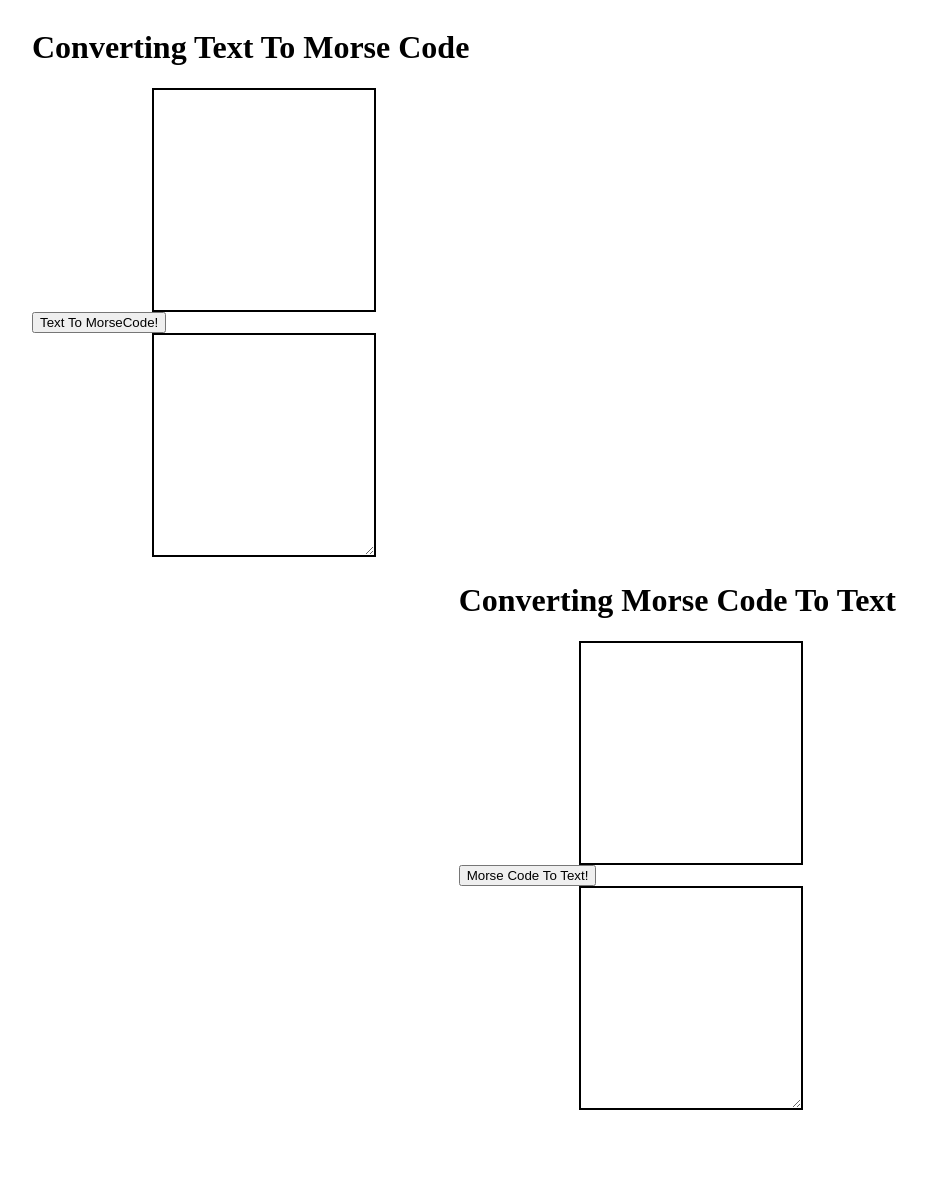
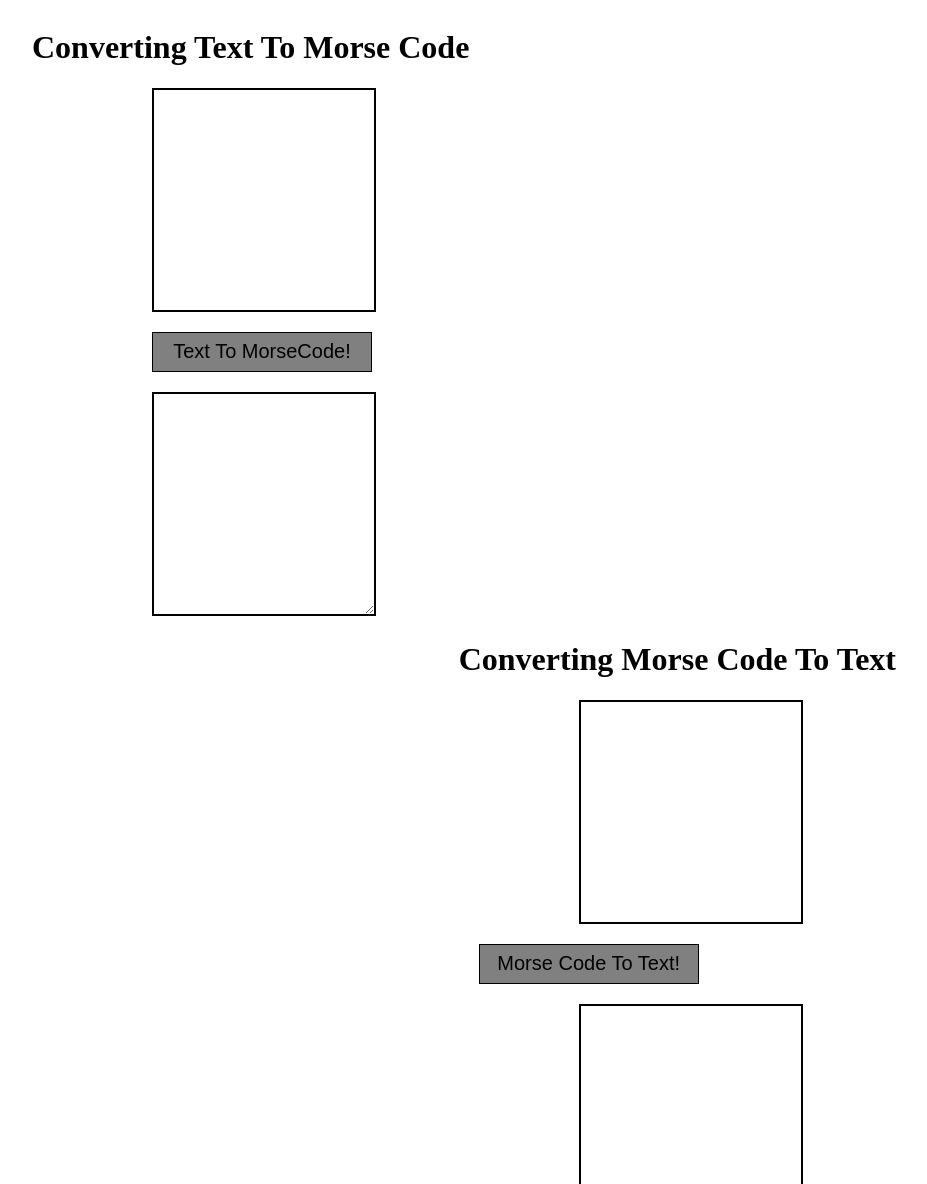
Before and after one commit to harshitasao/Morse-Code-Translator, a plain HTML site: page index.html in a window 1280 px wide. Shown: the top 1184 px of the page, without its empty margins (176-1103 px from the left). Before the commit the page ends 1114 px from the top, so only its background shows below. Drawn offline with Linux system fonts and the light colour scheme.

Commit message:
Update index.html

```diff
--- a/index.html
+++ b/index.html
@@ -12,7 +12,7 @@
         <h1>Converting Text To Morse Code</h1>
         <input type="text" id="word">
         <br>
-        <button id="submit1" onclick="textToMorse()"> Text To MorseCode!</button>
+        <button class="submit" id="button1" onclick="textToMorse()"> Text To MorseCode!</button>
         <br>
         <textarea id="morseText"></textarea>
     </div>
@@ -21,7 +21,7 @@
         <h1>Converting Morse Code To Text</h1>
         <input type="text" id="morseCode">
         <br>
-        <button id="submit2" onclick="morseToText()"> Morse Code To Text!</button>
+        <button class="submit" id="button2" onclick="morseToText()"> Morse Code To Text!</button>
         <br>
         <textarea id="plainText"></textarea>
     </div>
```
